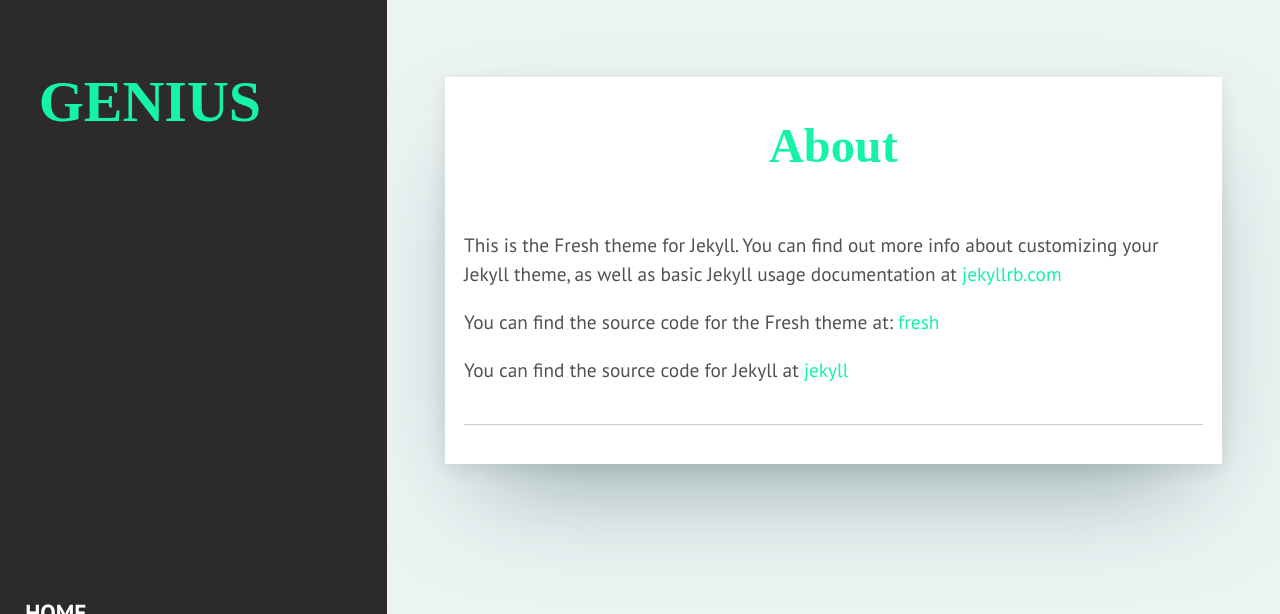
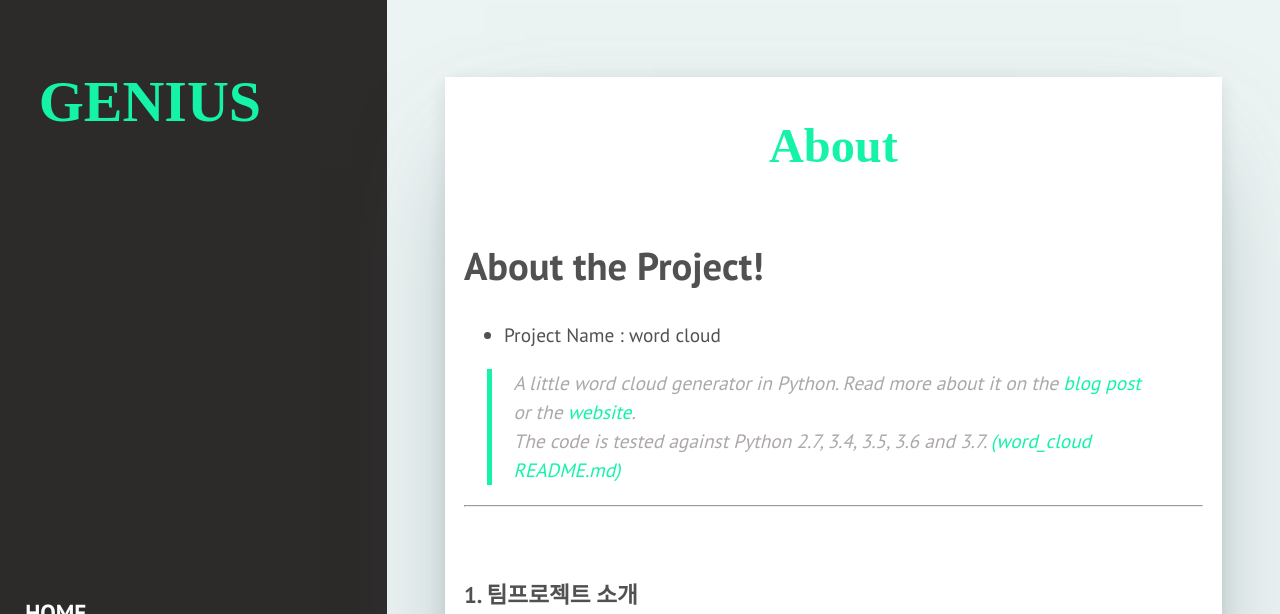
Before and after one commit to davidshyn1/davidshyn1.github.io, a Jekyll site: the page built from _pages/about.html, in a window 1280 px wide and 1400 px high. Shown: the top 614 px of the window. Built offline with Jekyll 4.4.1, drawn with Linux system fonts in a browser that asks for light colours; some web fonts are replaced; some of the changed text lies outside the part shown; grey boxes are pictures that could not be loaded.

Commit message:
Update about.html

```diff
--- a/_pages/about.html
+++ b/_pages/about.html
@@ -4,8 +4,40 @@ title: About
 permalink: /about/
 ---
 
-This is the Fresh theme for Jekyll. You can find out more info about customizing your Jekyll theme, as well as basic Jekyll usage documentation at <a href="https://jekyllrb.com/">jekyllrb.com</a>
+# About the Project!
+- Project Name : word cloud
 
-You can find the source code for the Fresh theme at: <a href="https://github.com/artemsheludko/fresh">fresh</a>
+>A little word cloud generator in Python. Read more about it on the [blog post][blog_post] or the [website][website].<br>
+>The code is tested against Python 2.7, 3.4, 3.5, 3.6 and 3.7. [_(word_cloud README.md)_][README.md]<br>
+<hr>
+<br>
 
-You can find the source code for Jekyll at <a href="https://github.com/jekyll/jekyll">jekyll</a>
+### 1. 팀프로젝트 소개
+![example][example]<br>
+* 텍스트 내의 단어들을 중요도(문서 내 등장횟수)를 기준으로 구분하여 특정한 이미지 영역(mask) 내부에 시각화하는 프로젝트<br>
+* [GitHub repository][word_cloud]<br>
+<br>
+
+### 2. 프로젝트로 선정한 이유
+* 팀원들이 공통적으로 할 수 있는 언어가 python이고 실생활에 활용도가 높아보이는 프로젝트라서 선정함<br>
+* 영어 위주의 프로젝트라 한글을 더 잘 활용할 수 있는 기능을 만들고자 선정함<br>
+<br>
+
+## 3. 기여방식 / 활동시 중점내용
+* 새로운 기능 추가(시각화 된 텍스트 방향 등)<br>
+* 영어 위주로 구현이 가능한 프로젝트라 한글로 구현하는 기능을 추가(현 프로젝트에서도 한글로 구현이 가능하지만 영어는 띄어쓰기 기준인 반면 한글은 조사 등이 있음)<br>
+<br>
+
+## 4. Links
+* The original page - [amueller/word_cloud][original_page]
+* SKKU team repository - [20-1-SKKU-OSS/2020-1-OSS-5][Groupreposit]
+* My personal repository - [davidshyn1/2020-1-OSS-5][personalreposit]
+
+[blog_post]: http://peekaboo-vision.blogspot.de/2012/11/a-wordcloud-in-python.html
+[website]: http://amueller.github.io/word_cloud/
+[README.md]: https://github.com/amueller/word_cloud/blob/master/README.md
+[example]: https://github.com/amueller/word_cloud/raw/master/examples/constitution.png
+[word_cloud]: https://github.com/amueller/word_cloud
+[Groupreposit]: https://github.com/20-1-SKKU-OSS/2020-1-OSS-5
+[original_page]: https://github.com/amueller/word_cloud
+[personalreposit]: https://github.com/davidshyn1/2020-1-OSS-5
```
